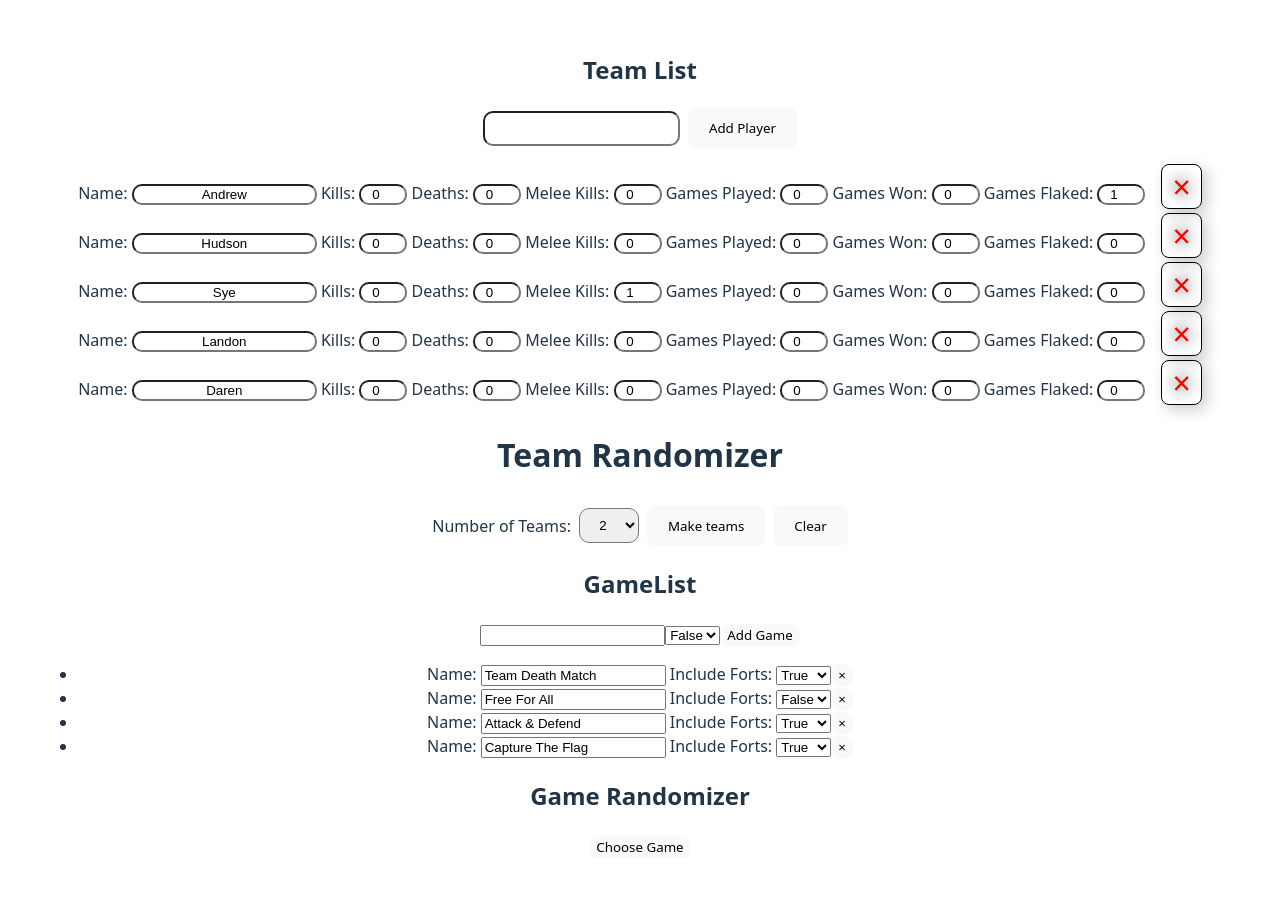
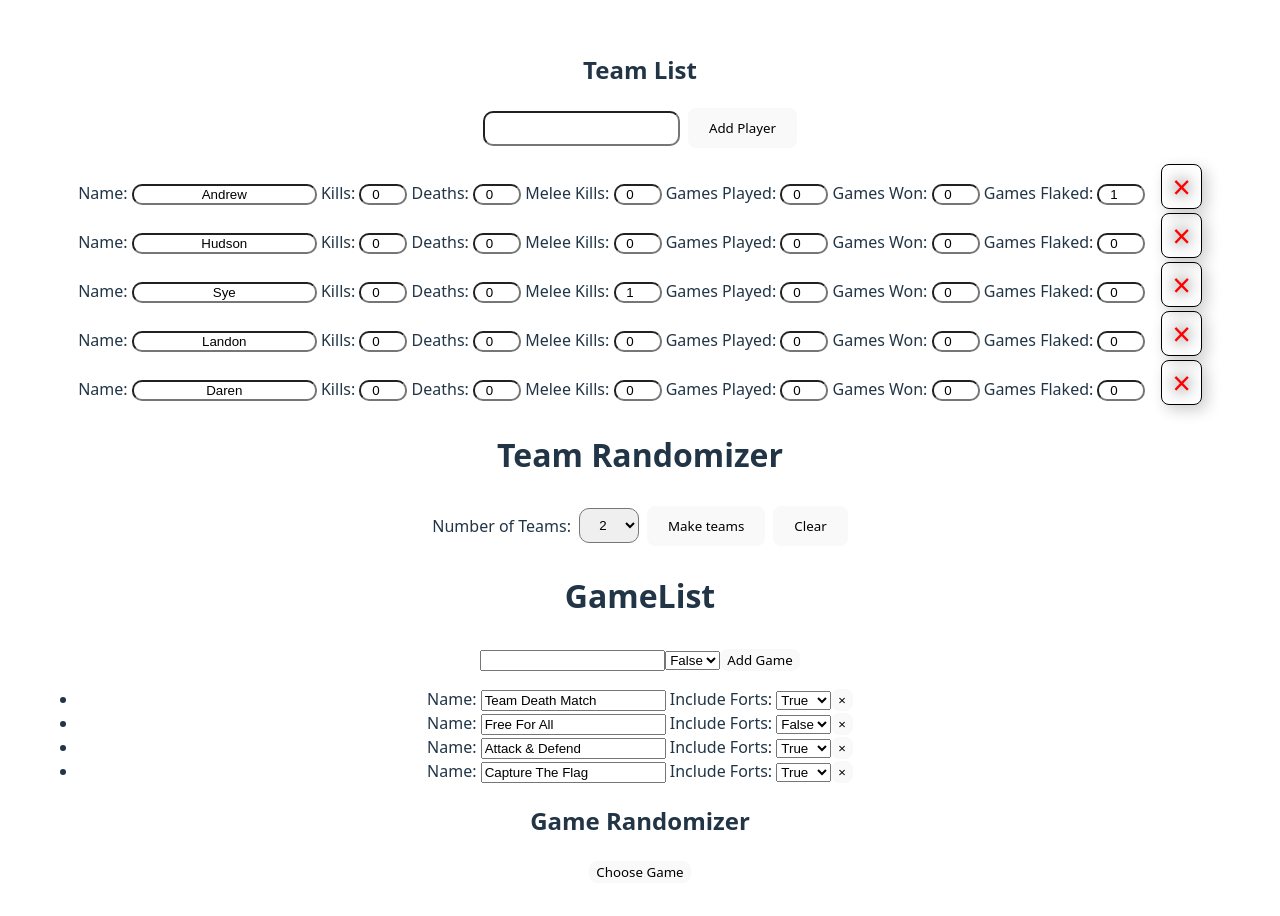
Before and after one commit to AndrewKostiv/Airsoft, a React (Vite) app in the folder AirsoftTools/: page / in a window 1280 px wide. Shown: the top 916 px of the page. Built offline with nearby package versions, Linux system fonts and the light colour scheme.

Commit message:
Updated Readme

```diff
--- a/AirsoftTools/src/Components/GameList/GameList.jsx
+++ b/AirsoftTools/src/Components/GameList/GameList.jsx
@@ -1,4 +1,4 @@
-import { useEffect, useState } from "react";
+import { useState } from "react";
 
 const defaultNewGameModePiece = {
   name: "",
@@ -47,7 +47,7 @@ function GameList({ gameModes, setGameModes }) {
 
   return (
     <>
-      <h2>GameList</h2>
+      <h2 className="title">GameList</h2>
       <form onSubmit={(e) => handleAddGameMode(e, newGameModePiece)}>
         <input
           type="text"
```
Also changed, not shown: AirsoftTools/src/Components/GameList/GameList.css (added), 1 other file (tests, documents, lock files or other folders).
